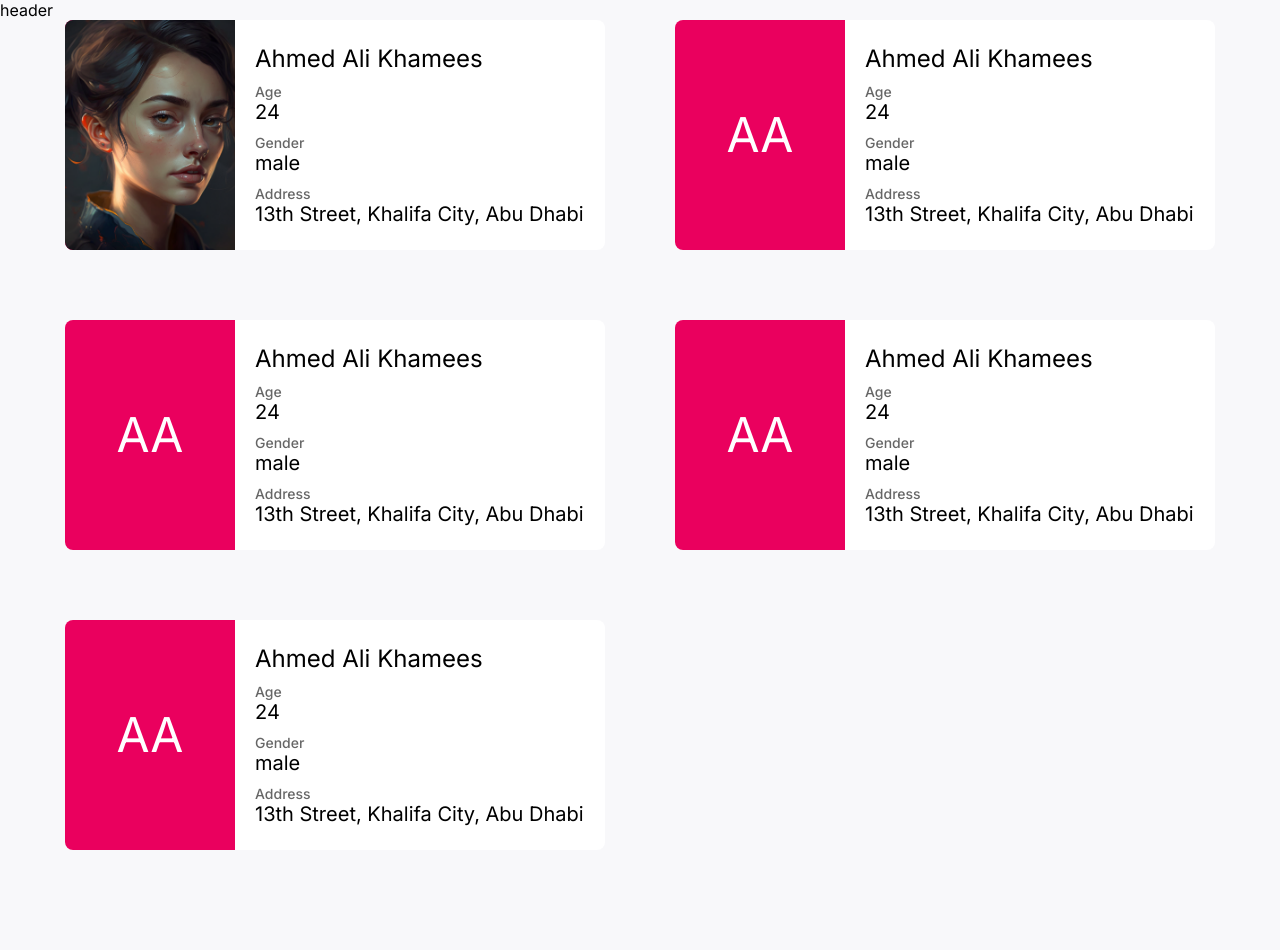
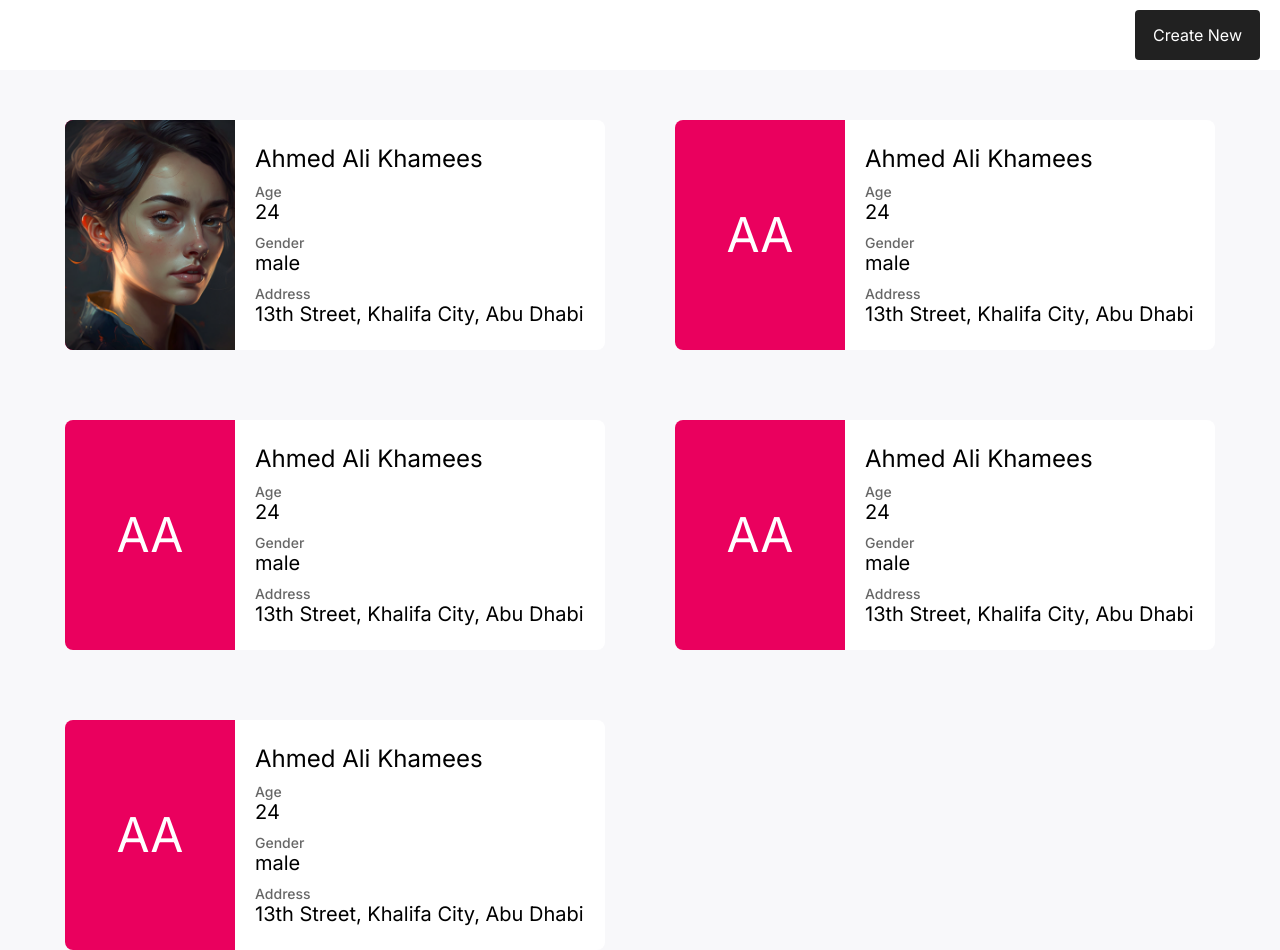
Before and after one commit to almeraikhi/cade-zamora, a Next.js app: page / in a window 1280 px wide. Before the commit the page ends 850 px from the top, so only its background shows below. Built offline with nearby package versions, Linux system fonts and the light colour scheme.

Commit message:
created Header and Button components

```diff
--- /dev/null
+++ b/components/composite/Header/Elements.tsx
@@ -0,0 +1,11 @@
+import styled from 'styled-components';
+
+export const Container = styled.div`
+  background-color: #fff;
+  height: 70px;
+  display: flex;
+  flex-direction: row;
+  align-items: center;
+  justify-content: space-between;
+  padding: 0 20px;
+`;
--- /dev/null
+++ b/components/composite/Header/Header.tsx
@@ -0,0 +1,13 @@
+import React from 'react';
+import { Container } from './Elements';
+import { Button } from '@/components/elements';
+
+export const Header = () => {
+  return (
+    <Container>
+      {/* TODO add the night mode switcher later :) */}
+      <div></div>
+      <Button>Create New</Button>
+    </Container>
+  );
+};
--- /dev/null
+++ b/components/composite/Header/index.ts
@@ -0,0 +1 @@
+export * from './Header';
--- /dev/null
+++ b/components/elements/Button.tsx
@@ -0,0 +1,28 @@
+import React from 'react';
+import styled from 'styled-components';
+import { Typography } from './Typography';
+
+const Container = styled.div`
+  display: inline-block;
+  border-radius: 4px;
+  background-color: rgba(0, 0, 0, 0.87);
+  color: #fff;
+  padding: 10px 18px;
+  cursor: pointer;
+  max-height: 30px;
+  min-height: 30px;
+  display: flex;
+  align-items: center;
+`;
+
+export type ButtonProps = {
+  children: string;
+};
+
+export const Button = ({ children }: ButtonProps) => {
+  return (
+    <Container>
+      <Typography>{children}</Typography>
+    </Container>
+  );
+};
--- /dev/null
+++ b/components/elements/index.ts
@@ -0,0 +1,2 @@
+export * from './Button';
+export * from './Typography';
--- a/pages/index.tsx
+++ b/pages/index.tsx
@@ -1,22 +1,17 @@
 import React from 'react';
 import { Inter } from 'next/font/google';
 import { CardsGrid } from '@/features/persons/components/CardsGrid';
-import styled from 'styled-components';
+import { Header } from '@/components/composite/Header';
+
 const inter = Inter({ subsets: ['latin'] });
-
-const Container = styled.div`
-  display: flex;
-  justify-content: center;
-  width: 100%;
-`;
 
 const Page = () => {
   return (
     <main className={inter.className}>
-      <div>header</div>
-      <Container>
+      <Header />
+      <div style={{ paddingTop: 50 }}>
         <CardsGrid />
-      </Container>
+      </div>
     </main>
   );
 };
```
